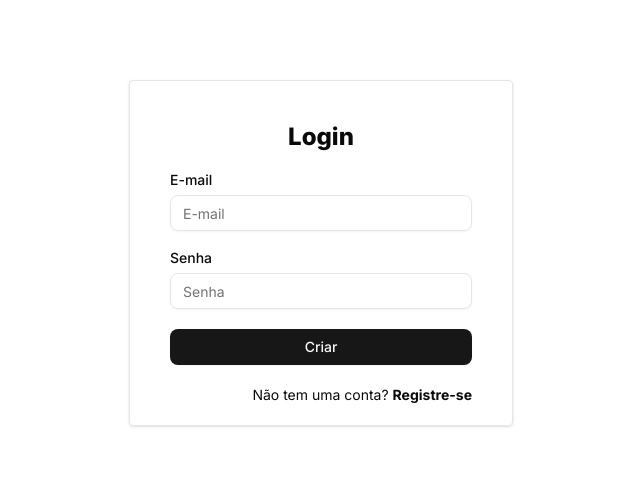
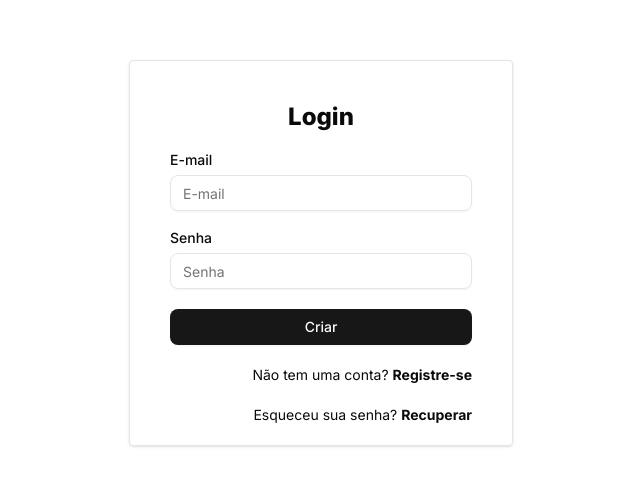
Before and after one commit to Marce1in/eventos-avenida, a Next.js app in the folder apps/web/: page /login in a window 1280 px wide. Shown: the part 147-632 px from the top of the page, without its empty margins (319-959 px from the left). Built offline with nearby package versions, Linux system fonts and the light colour scheme; no server answers.

Commit message:
add: link para pagina de mudar senha

```diff
--- a/apps/web/app/login/page.tsx
+++ b/apps/web/app/login/page.tsx
@@ -101,6 +101,9 @@ function Login() {
         <p className="text-right text-sm pt-5">Não tem uma conta? {" "}
           <Link href="/register" className="hover:underline font-bold">Registre-se</Link>
         </p>
+        <p className="text-right text-sm pt-5">Esqueceu sua senha? {" "}
+          <Link href="/forgot-pass" className="hover:underline font-bold">Recuperar</Link>
+        </p>
       </main>
     </div>
   )
```
